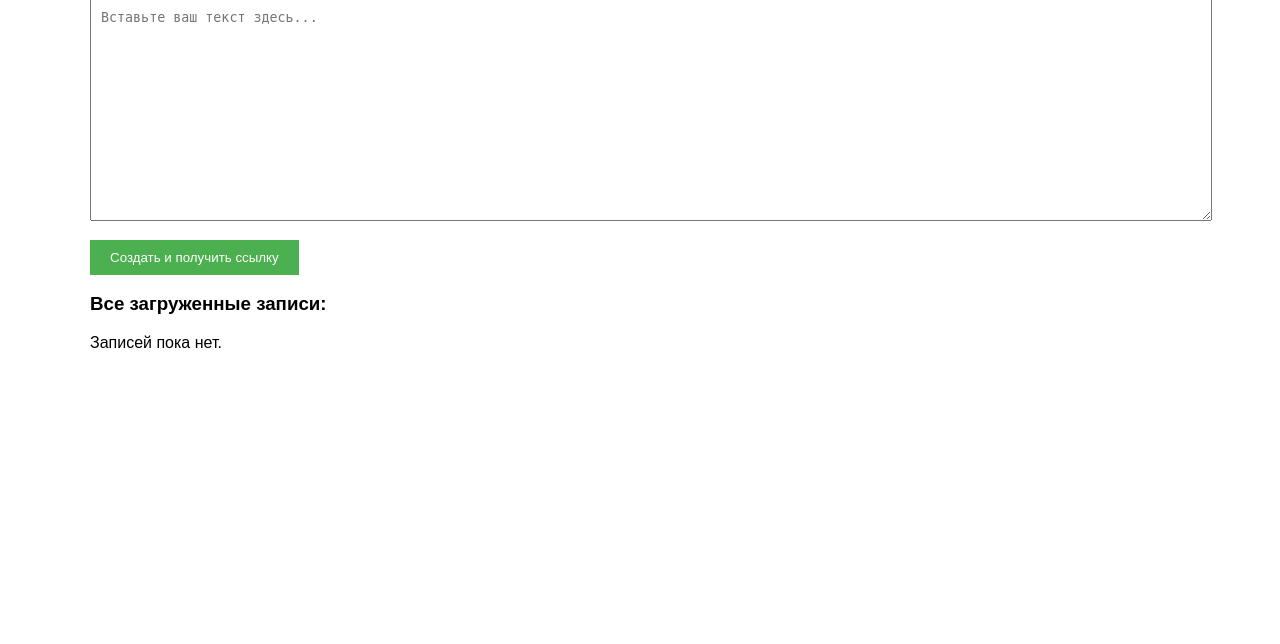
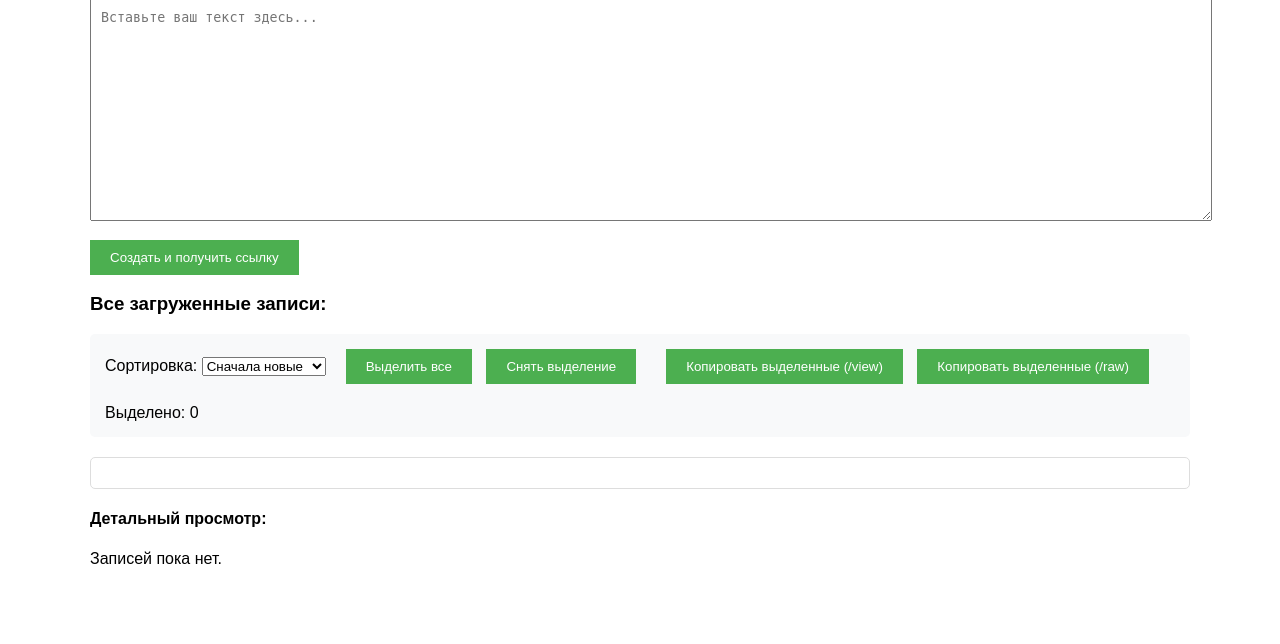
Before and after one commit to waqa1/my-pastebin, a Flask app: page / in a window 1280 px wide. Shown: the part 170-814 px from the top of the page. Before the commit the page ends 518 px from the top, so only its background shows below. Run offline with Flask 3, Linux system fonts and the light colour scheme; the visitor is signed in with stand-in values (Sample User, id 1).

Commit message:
Update admin.html

```diff
--- a/templates/admin.html
+++ b/templates/admin.html
@@ -173,10 +173,62 @@
     <div id="result" class="result-box" style="display: none;"></div>
 
     <h3>Все загруженные записи:</h3>
+
+<!-- Панель управления -->
+<div style="margin: 15px 0; padding: 15px; background: #f8f9fa; border-radius: 5px;">
+    <div style="display: flex; align-items: center; gap: 20px; flex-wrap: wrap;">
+        <!-- Сортировка -->
+        <div>
+            <label>Сортировка:</label>
+            <select id="sortOrder" onchange="loadSortedPastes()">
+                <option value="desc">Сначала новые</option>
+                <option value="asc">Сначала старые</option>
+            </select>
+        </div>
+
+        <!-- Выделение -->
+        <div>
+            <button onclick="selectAllPastes()">Выделить все</button>
+            <button onclick="deselectAllPastes()">Снять выделение</button>
+        </div>
+
+        <!-- Копирование выделенных -->
+        <div>
+            <button onclick="copySelectedLinks('view')">Копировать выделенные (/view)</button>
+            <button onclick="copySelectedLinks('raw')">Копировать выделенные (/raw)</button>
+        </div>
+
+        <!-- Счётчик выделенных -->
+        <div>
+            <span id="selectedCount">Выделено: 0</span>
+        </div>
+    </div>
+</div>
+
+<!-- Контейнер для списка ссылок -->
+<div id="linksColumn" style="
+    display: flex;
+    flex-direction: column;
+    gap: 8px;
+    margin: 20px 0;
+    padding: 15px;
+    background: white;
+    border: 1px solid #ddd;
+    border-radius: 5px;
+    max-height: 500px;
+    overflow-y: auto;
+">
+    <!-- Ссылки будут загружаться здесь -->
+    <div id="linksList"></div>
+</div>
+
+<!-- Таблица остаётся для детального просмотра -->
+<h4>Детальный просмотр:</h4>
 {% if pastes %}
     <table class="pastes-table">
         <thead>
             <tr>
+                <th>Выделить</th>
                 <th>ID</th>
                 <th>Дата создания</th>
                 <th>Предпросмотр</th>
@@ -185,9 +237,15 @@
                 <th>Действия</th>
             </tr>
         </thead>
-            <tbody>
+        <tbody id="pastesTableBody">
             {% for paste in pastes %}
             <tr>
+                <td>
+                    <input type="checkbox"
+                           class="paste-checkbox"
+                           value="{{ paste.id }}"
+                           onchange="updateSelectedCount()">
+                </td>
                 <td><code>{{ paste.id }}</code></td>
                 <td>{{ paste.created_at }}</td>
                 <td class="preview" title="{{ paste.preview }}">{{ paste.preview }}</td>
@@ -205,7 +263,7 @@
                     </button>
                 </td>
 
-                    <!-- НОВЫЙ столбец для ссылки без оформления -->
+                <!-- Столбец для ссылки без оформления -->
                 <td class="link-cell">
                     <div class="tooltip">
                         <a href="/raw/{{ paste.id }}" class="link" target="_blank">
```
Lines whose indentation alone changed are shown as unchanged.
